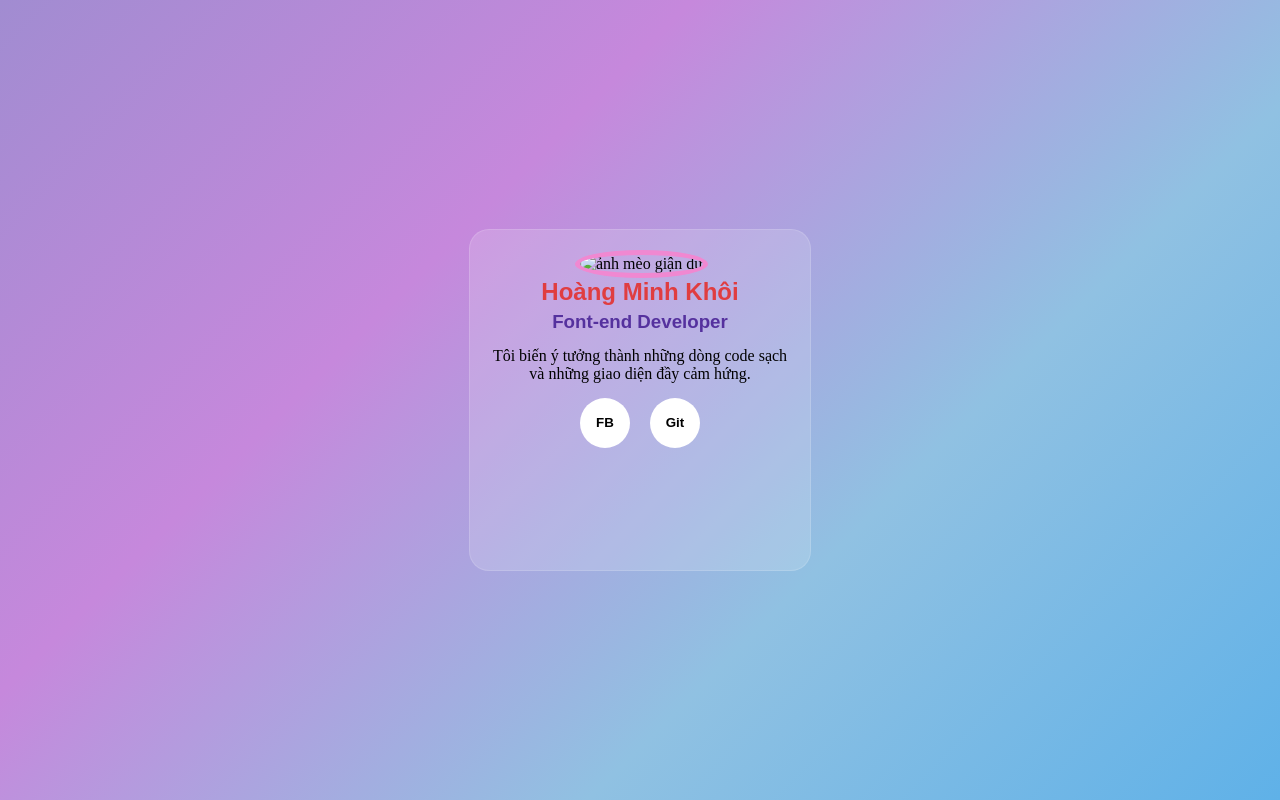
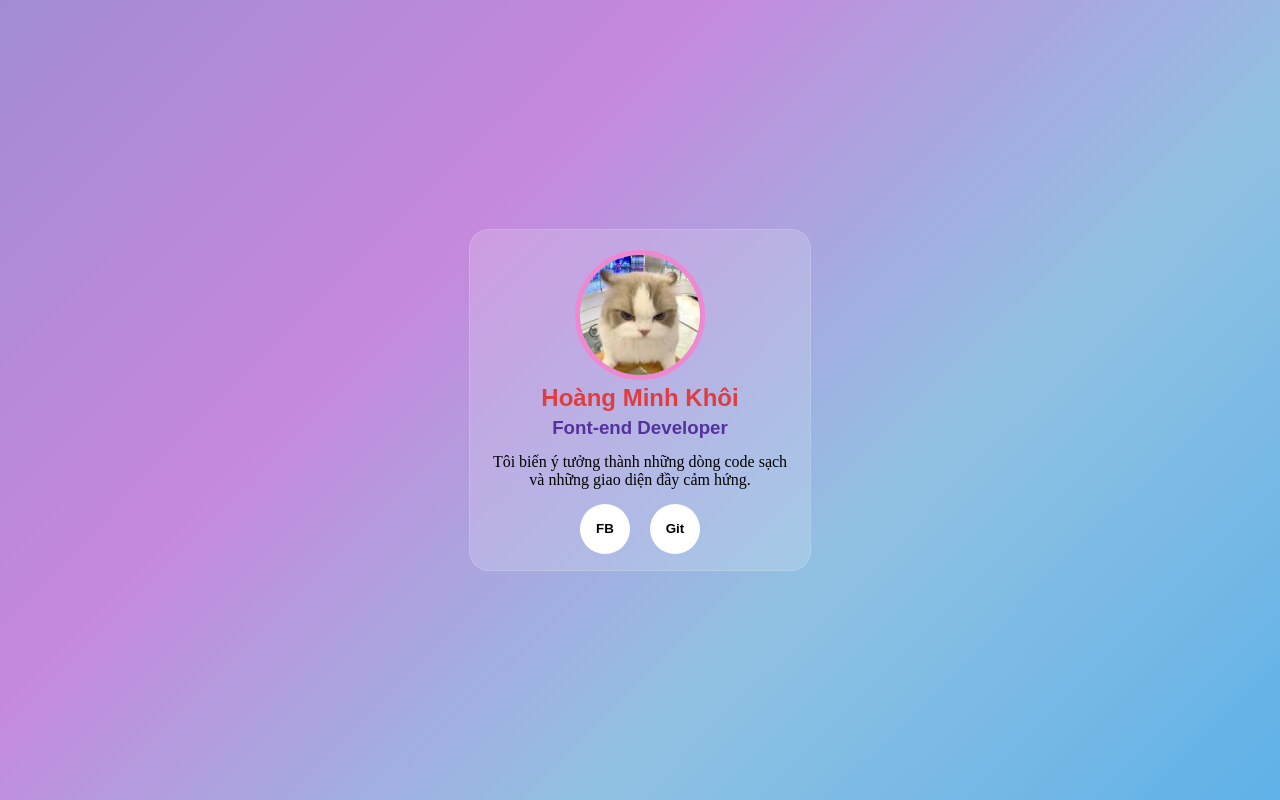
Before and after one commit to kiki1215/HIT-weba, a plain HTML site: page btvn_buoi3/bai2/index.html in a window 1280 px wide. Drawn offline with Linux system fonts and the light colour scheme.

Commit message:
Update index.html

```diff
--- a/btvn_buoi3/bai2/index.html
+++ b/btvn_buoi3/bai2/index.html
@@ -8,7 +8,7 @@
     </head>
     <body>
         <div class="box">
-            <img src="../image/anhmeo.jpg" alt="ảnh mèo giận dữ">
+            <img src="../../image/anhmeo.jpg" alt="ảnh mèo giận dữ">
             <h2>Hoàng Minh Khôi</h2>
             <h3>Font-end Developer</h3>
             <p>Tôi biến ý tưởng thành những dòng code sạch và những giao diện đầy cảm hứng.</p>
```
